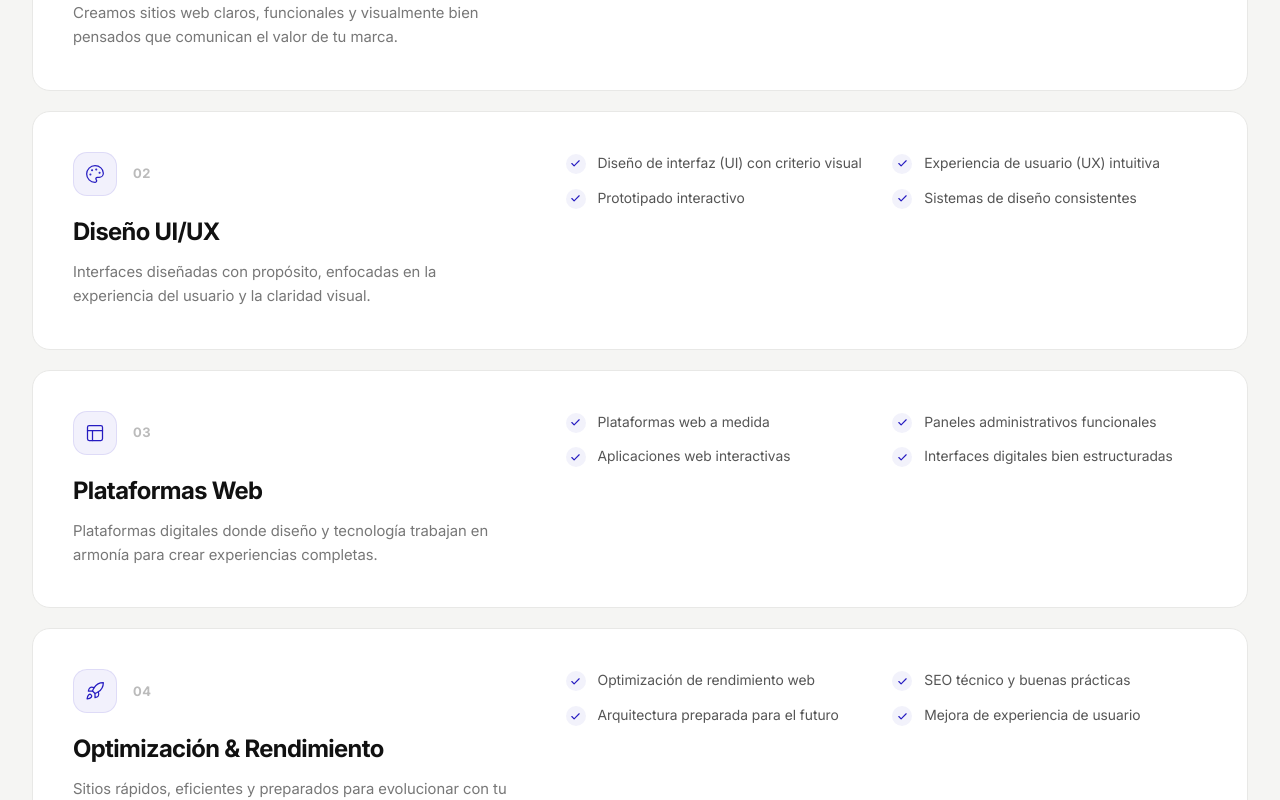
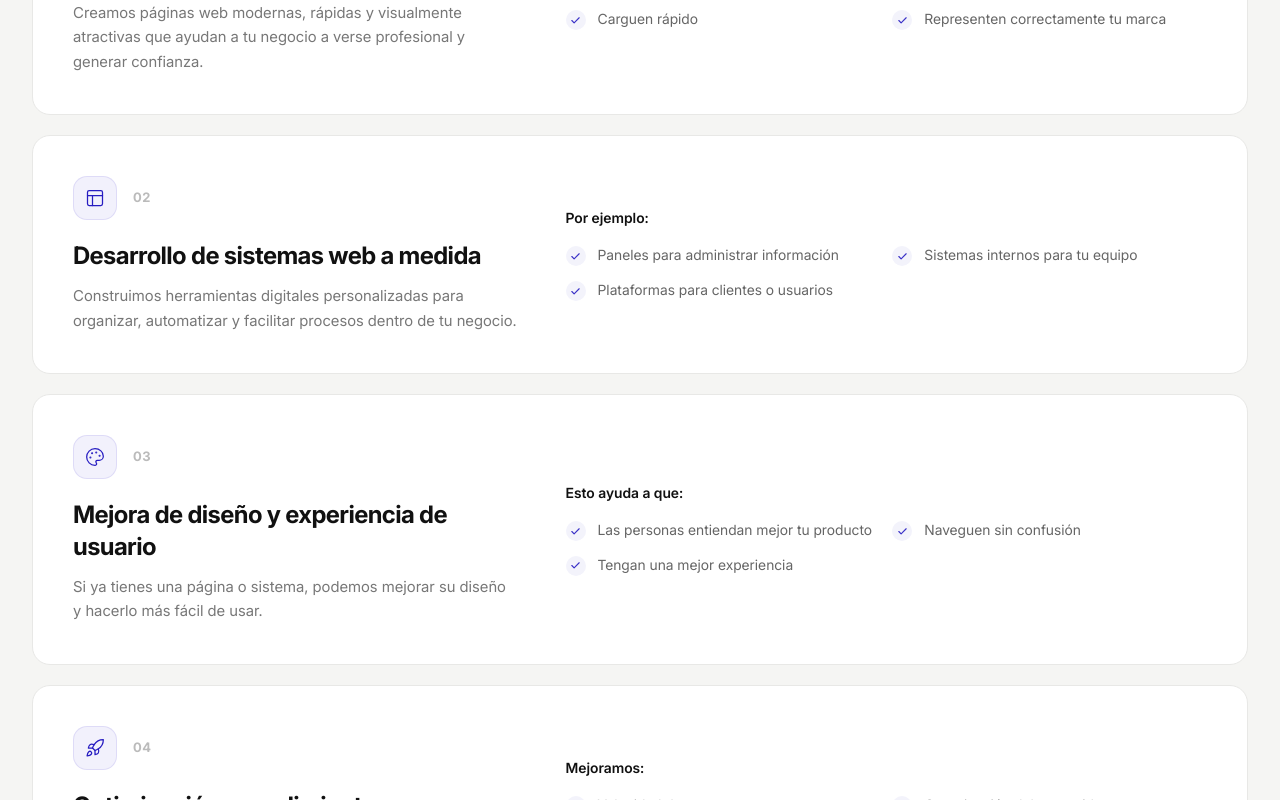
Before and after one commit to kirianL/SorinLabs, a Next.js app: page /servicios in a window 1280 px wide. Shown: the part 600-1400 px from the top of the page. Built offline with nearby package versions, Linux system fonts and the light colour scheme.

Commit message:
feat(nosotros): integrate new essence section, improve structure, replace emojis with icons

```diff
--- a/src/app/nosotros/page.tsx
+++ b/src/app/nosotros/page.tsx
@@ -1,32 +1,19 @@
 "use client";
 
 import { motion } from "motion/react";
-import { Sparkles, Target, Lightbulb } from "lucide-react";
 import Image from "next/image";
-
-const principles = [
-  {
-    icon: Sparkles,
-    num: "01",
-    title: "Experiencia primero",
-    description:
-      "Diseñamos pensando en cómo las personas interactúan con el producto. Cada decisión parte de la experiencia del usuario.",
-  },
-  {
-    icon: Target,
-    num: "02",
-    title: "Diseño con intención",
-    description:
-      "Cada espacio, cada interacción y cada transición tiene un propósito claro. Nada es accidental.",
-  },
-  {
-    icon: Lightbulb,
-    num: "03",
-    title: "Tecnología moderna",
-    description:
-      "Utilizamos herramientas actuales para crear sitios rápidos, eficientes y preparados para evolucionar con tu negocio.",
-  },
-];
+import {
+  Rocket,
+  Diamond,
+  Brain,
+  Code2,
+  Palette,
+  MousePointer2,
+  Zap,
+  ShieldCheck,
+  Eye,
+  Settings
+} from "lucide-react";
 
 const values = [
   { value: "2024", label: "Fundado en" },
@@ -53,7 +40,7 @@ export default function AboutPage() {
   return (
     <div className="min-h-[100svh] bg-[#0a0a0f]">
       {/* Hero */}
-      <section className="relative pt-36 pb-20 lg:pb-28">
+      <section className="relative pt-36 pb-20 lg:pb-32">
         <div
           className="absolute inset-0 z-0 opacity-40"
           style={{
@@ -75,17 +62,77 @@ export default function AboutPage() {
             initial={{ opacity: 0, y: 16 }}
             animate={{ opacity: 1, y: 0 }}
             transition={{ delay: 0.1, duration: 0.6 }}
-            className="mt-6 max-w-xl text-base text-white/35 leading-relaxed"
+            className="mt-6 max-w-xl text-lg text-white/50 leading-relaxed font-medium"
           >
-            Sorin Labs nace en Costa Rica con la idea de crear experiencias web
-            donde el diseño y la tecnología trabajen juntos de forma
-            intencional.
+            Sorin Labs es un laboratorio digital enfocado en crear páginas web y sistemas donde la calidad técnica y el diseño bien cuidado trabajan juntos.
           </motion.p>
         </div>
       </section>
 
+      {/* Esencia */}
+      <section className="bg-[#f5f5f3] pt-24 pb-16 lg:pt-32 lg:pb-24 rounded-t-[2.5rem] mt-[-3rem] relative z-20">
+        <div className="mx-auto max-w-4xl px-5 sm:px-8 text-center text-[#111]">
+          <motion.h2
+            initial={{ opacity: 0, y: 24 }}
+            whileInView={{ opacity: 1, y: 0 }}
+            viewport={{ once: true }}
+            transition={{ duration: 0.6 }}
+            className="text-2xl sm:text-3xl lg:text-4xl font-bold tracking-tight leading-[1.2] mb-8"
+          >
+            Nacemos en Costa Rica con la idea de hacer las cosas diferente: no solo desarrollar por desarrollar, sino construir productos digitales que se vean bien, funcionen correctamente y ofrezcan una experiencia clara para las personas.
+          </motion.h2>
+
+          <motion.p
+            initial={{ opacity: 0, y: 24 }}
+            whileInView={{ opacity: 1, y: 0 }}
+            viewport={{ once: true }}
+            transition={{ delay: 0.1, duration: 0.6 }}
+            className="text-lg sm:text-xl text-[#666] leading-relaxed mb-12 max-w-2xl mx-auto"
+          >
+            Creemos que una buena página web no se trata solo de diseño ni solo de programación. <span className="font-semibold text-[#111]">Se trata de cómo ambas cosas se combinan.</span>
+            <br/><br/>
+            Por eso, en cada proyecto cuidamos:
+          </motion.p>
+
+          <motion.div
+            variants={containerVariants}
+            initial="hidden"
+            whileInView="visible"
+            viewport={{ once: true }}
+            className="grid grid-cols-1 sm:grid-cols-3 gap-6 text-left max-w-3xl mx-auto mb-16"
+          >
+            <motion.div variants={itemVariants} className="p-8 bg-white rounded-3xl border border-[#e8e8e6] flex flex-col items-center text-center transition-shadow hover:shadow-lg">
+              <Eye className="text-[#261cc1] mb-5" size={32} strokeWidth={1.5} />
+              <p className="font-bold text-lg">cómo se ve</p>
+            </motion.div>
+            <motion.div variants={itemVariants} className="p-8 bg-white rounded-3xl border border-[#e8e8e6] flex flex-col items-center text-center transition-shadow hover:shadow-lg">
+              <MousePointer2 className="text-[#261cc1] mb-5" size={32} strokeWidth={1.5} />
+              <p className="font-bold text-lg">cómo se usa</p>
+            </motion.div>
+            <motion.div variants={itemVariants} className="p-8 bg-white rounded-3xl border border-[#e8e8e6] flex flex-col items-center text-center transition-shadow hover:shadow-lg">
+              <Settings className="text-[#261cc1] mb-5" size={32} strokeWidth={1.5} />
+              <p className="font-bold text-lg">y cómo funciona</p>
+            </motion.div>
+          </motion.div>
+
+          <motion.div
+            initial={{ opacity: 0, y: 24 }}
+            whileInView={{ opacity: 1, y: 0 }}
+            viewport={{ once: true }}
+            transition={{ delay: 0.3, duration: 0.6 }}
+          >
+            <p className="text-[17px] text-[#555] leading-relaxed max-w-2xl mx-auto mb-6">
+              Trabajamos con un enfoque donde cada detalle importa, desde la estructura interna hasta la experiencia final del usuario.
+            </p>
+            <p className="text-xl font-semibold text-[#261cc1] leading-relaxed max-w-2xl mx-auto">
+              Nuestro objetivo es crear soluciones digitales que no solo cumplan, sino que realmente aporten valor a quienes las utilizan.
+            </p>
+          </motion.div>
+        </div>
+      </section>
+
       {/* Stats bar */}
-      <section className="bg-[#f5f5f3] py-12">
+      <section className="bg-[#f5f5f3] pb-16">
         <div className="mx-auto max-w-7xl px-5 sm:px-8">
           <motion.div
             variants={containerVariants}
@@ -174,85 +221,144 @@ export default function AboutPage() {
         </div>
       </section>
 
-      {/* Story */}
-      <section className="py-24 lg:py-32 bg-[#f5f5f3]">
+      {/* Misión y Visión */}
+      <section className="py-24 lg:py-32 bg-white">
         <div className="mx-auto max-w-7xl px-5 sm:px-8">
-          <div className="grid grid-cols-1 lg:grid-cols-2 gap-12 lg:gap-20">
+          <div className="grid grid-cols-1 md:grid-cols-2 gap-12 lg:gap-20">
+            {/* Misión */}
+            <motion.div
+              initial={{ opacity: 0, y: 24 }}
+              whileInView={{ opacity: 1, y: 0 }}
+              viewport={{ once: true }}
+              transition={{ duration: 0.6 }}
+              className="p-8 lg:p-10 bg-[#f5f5f3] rounded-3xl border border-[#e8e8e6]"
+            >
+              <h2 className="text-2xl sm:text-3xl font-bold tracking-tight text-[#111] leading-[1.1] mb-6">
+                Misión
+              </h2>
+              <p className="text-[16px] text-[#666] leading-relaxed">
+                Desarrollar sitios web y sistemas digitales con altos estándares de calidad técnica, cuidando cada detalle del diseño y la experiencia del usuario, utilizando tecnologías modernas que permitan crear productos eficientes, claros y preparados para evolucionar.
+              </p>
+            </motion.div>
+
+            {/* Visión */}
+            <motion.div
+              initial={{ opacity: 0, y: 24 }}
+              whileInView={{ opacity: 1, y: 0 }}
+              viewport={{ once: true }}
+              transition={{ delay: 0.1, duration: 0.6 }}
+              className="p-8 lg:p-10 bg-[#111] rounded-3xl border border-[#222]"
+            >
+              <div className="flex items-center gap-3 mb-6">
+                <Rocket className="text-white" size={28} strokeWidth={1.5} />
+                <h2 className="text-2xl sm:text-3xl font-bold tracking-tight text-white leading-[1.1]">
+                  Visión
+                </h2>
+              </div>
+              <p className="text-[16px] text-white/70 leading-relaxed">
+                Ser un estudio digital reconocido por la calidad de sus desarrollos y el cuidado en el diseño, creando productos donde la ingeniería y la experiencia del usuario se integran de forma natural.
+              </p>
+            </motion.div>
+          </div>
+        </div>
+      </section>
+
+      {/* Propuesta de Valor & Filosofía */}
+      <section className="py-24 lg:py-32 bg-[#0a0a0f] text-white">
+        <div className="mx-auto max-w-7xl px-5 sm:px-8">
+          <div className="grid grid-cols-1 lg:grid-cols-2 gap-16 lg:gap-24">
+            {/* Propuesta de valor */}
             <motion.div
               initial={{ opacity: 0, y: 24 }}
               whileInView={{ opacity: 1, y: 0 }}
               viewport={{ once: true }}
               transition={{ duration: 0.6 }}
             >
-              <h2 className="text-3xl sm:text-4xl font-bold tracking-tight text-[#111] leading-[1.1] mb-8">
-                Nuestra Historia
-              </h2>
-              <div className="space-y-5 text-[15px] text-[#666] leading-relaxed">
+              <div className="flex items-center gap-4 mb-8">
+                <Diamond className="text-white" size={32} strokeWidth={1.5} />
+                <h2 className="text-3xl sm:text-4xl font-bold tracking-tight leading-[1.1]">
+                  Propuesta de valor
+                </h2>
+              </div>
+
+              <div className="space-y-6 text-[16px] text-white/70 leading-relaxed">
                 <p>
-                  En muchos proyectos digitales el diseño y el desarrollo se
-                  tratan como procesos separados, lo que termina generando
-                  productos poco coherentes o difíciles de usar.
+                  En <span className="text-white font-semibold">Sorin Labs</span> creemos que un buen producto digital no es solo código ni solo diseño.
                 </p>
-                <p className="text-[#111] font-semibold text-lg">
-                  Sorin Labs surge para hacer las cosas de manera diferente.
+                <p className="text-xl font-medium text-white">
+                  Es la combinación de ambos.
                 </p>
-                <p>
-                  Cada proyecto comienza con una pregunta simple: ¿cómo debería
-                  sentirse la experiencia para la persona que va a usar este
-                  producto?
-                </p>
-                <p>
-                  A partir de esa idea se construyen sitios web y plataformas
-                  donde la estética, la estructura y la tecnología trabajan en
-                  conjunto para crear experiencias digitales claras, modernas y
-                  funcionales.
-                </p>
-                <p>
-                  Desde Costa Rica, Sorin Labs busca colaborar con empresas y
-                  proyectos que valoran el diseño bien pensado y la importancia
-                  de ofrecer una buena experiencia digital.
-                </p>
+                <p>Por eso cada proyecto se construye con:</p>
+
+                <ul className="space-y-4 mt-8">
+                  {[
+                    { icon: Code2, text: "Código limpio, estructurado y mantenible" },
+                    { icon: Palette, text: "Diseño cuidado en cada detalle" },
+                    { icon: Brain, text: "Experiencia de usuario clara e intuitiva" },
+                    { icon: Zap, text: "Tecnologías modernas y eficientes" },
+                    { icon: ShieldCheck, text: "Enfoque en calidad y rendimiento" }
+                  ].map((item, i) => (
+                    <motion.li
+                      key={i}
+                      initial={{ opacity: 0, x: -10 }}
+                      whileInView={{ opacity: 1, x: 0 }}
+                      viewport={{ once: true }}
+                      transition={{ delay: 0.2 + (i * 0.1), duration: 0.5 }}
+                      className="flex items-center gap-4"
+                    >
+                      <item.icon className="text-[#261cc1] shrink-0" size={20} strokeWidth={2} />
+                      <span className="text-white/90 font-medium">{item.text}</span>
+                    </motion.li>
+                  ))}
+                </ul>
+
+                <div className="pt-8 border-t border-white/10 mt-8">
+                  <p className="text-white font-semibold">No desarrollamos rápido por desarrollar.</p>
+                  <p className="text-[#261cc1] font-bold text-lg mt-1">Desarrollamos bien, desde la base.</p>
+                </div>
               </div>
             </motion.div>
 
-            {/* Principles */}
+            {/* Filosofía */}
             <motion.div
-              variants={containerVariants}
-              initial="hidden"
-              whileInView="visible"
+              initial={{ opacity: 0, y: 24 }}
+              whileInView={{ opacity: 1, y: 0 }}
               viewport={{ once: true }}
-              className="flex flex-col gap-4"
+              transition={{ delay: 0.2, duration: 0.6 }}
+              className="lg:pt-2"
             >
-              {principles.map((p) => (
-                <motion.div
-                  key={p.num}
-                  variants={itemVariants}
-                  whileHover={{
-                    y: -3,
-                    borderColor: "rgba(38,28,193,0.2)",
-                    transition: { duration: 0.25 },
-                  }}
-                  className="rounded-2xl border border-[#e8e8e6] bg-white p-6 lg:p-8 transition-shadow duration-300 hover:shadow-[0_8px_40px_rgba(38,28,193,0.06)]"
-                >
-                  <div className="flex items-start gap-5">
-                    <div className="flex h-11 w-11 shrink-0 items-center justify-center rounded-xl bg-[#261cc1]/[0.06] border border-[#261cc1]/10">
-                      <p.icon
-                        size={20}
-                        strokeWidth={1.5}
-                        className="text-[#261cc1]"
-                      />
-                    </div>
-                    <div>
-                      <h3 className="text-lg font-bold text-[#111] mb-1.5">
-                        {p.title}
-                      </h3>
-                      <p className="text-[14px] text-[#777] leading-relaxed">
-                        {p.description}
-                      </p>
-                    </div>
-                  </div>
-                </motion.div>
-              ))}
+              <div className="flex items-center gap-4 mb-8">
+                <Brain className="text-white" size={32} strokeWidth={1.5} />
+                <h2 className="text-3xl sm:text-4xl font-bold tracking-tight leading-[1.1]">
+                  Filosofía
+                </h2>
+              </div>
+
+              <div className="space-y-6 text-[16px] text-white/70 leading-relaxed p-8 rounded-3xl bg-white/[0.03] border border-white/[0.08]">
+                <p className="text-lg text-white font-medium">
+                  La programación no debe estar separada del diseño.
+                </p>
+                <p className="text-2xl font-bold text-[#261cc1]">
+                  Deben trabajar juntas.
+                </p>
+                <p className="pt-4">
+                  Porque cuando el código y el diseño están alineados:
+                </p>
+                <ul className="space-y-4 pt-2">
+                  <li className="flex items-center gap-3">
+                    <div className="w-1.5 h-1.5 rounded-full bg-[#261cc1]" />
+                    <span className="text-white">la experiencia mejora</span>
+                  </li>
+                  <li className="flex items-center gap-3">
+                    <div className="w-1.5 h-1.5 rounded-full bg-[#261cc1]" />
+                    <span className="text-white">el producto se siente sólido</span>
+                  </li>
+                  <li className="flex items-center gap-3">
+                    <div className="w-1.5 h-1.5 rounded-full bg-[#261cc1]" />
+                    <span className="text-white font-semibold">y el resultado final es superior</span>
+                  </li>
+                </ul>
+              </div>
             </motion.div>
           </div>
         </div>
--- a/src/app/servicios/page.tsx
+++ b/src/app/servicios/page.tsx
@@ -16,56 +16,57 @@ const services = [
     id: "sitios-web",
     icon: Globe,
     num: "01",
-    title: "Sitios Web Modernos",
+    title: "Diseño y desarrollo de páginas web",
     description:
-      "Creamos sitios web claros, funcionales y visualmente bien pensados que comunican el valor de tu marca.",
+      "Creamos páginas web modernas, rápidas y visualmente atractivas que ayudan a tu negocio a verse profesional y generar confianza.",
+    detailsLabel: "Nos enfocamos en que:",
     details: [
-      "Sitios web corporativos premium",
-      "Landing pages de alto impacto",
-      "Rediseño de sitios existentes",
-      "Sitios optimizados para conversión",
+      "Se vean bien en cualquier dispositivo",
+      "Sean fáciles de usar",
+      "Carguen rápido",
+      "Representen correctamente tu marca"
+    ],
+  },
+  {
+    id: "plataformas",
+    icon: Layout,
+    num: "02",
+    title: "Desarrollo de sistemas web a medida",
+    description:
+      "Construimos herramientas digitales personalizadas para organizar, automatizar y facilitar procesos dentro de tu negocio.",
+    detailsLabel: "Por ejemplo:",
+    details: [
+      "Paneles para administrar información",
+      "Sistemas internos para tu equipo",
+      "Plataformas para clientes o usuarios"
     ],
   },
   {
     id: "diseno",
     icon: Palette,
-    num: "02",
-    title: "Diseño UI/UX",
+    num: "03",
+    title: "Mejora de diseño y experiencia de usuario",
     description:
-      "Interfaces diseñadas con propósito, enfocadas en la experiencia del usuario y la claridad visual.",
+      "Si ya tienes una página o sistema, podemos mejorar su diseño y hacerlo más fácil de usar.",
+    detailsLabel: "Esto ayuda a que:",
     details: [
-      "Diseño de interfaz (UI) con criterio visual",
-      "Experiencia de usuario (UX) intuitiva",
-      "Prototipado interactivo",
-      "Sistemas de diseño consistentes",
-    ],
-  },
-  {
-    id: "plataformas",
-    icon: Layout,
-    num: "03",
-    title: "Plataformas Web",
-    description:
-      "Plataformas digitales donde diseño y tecnología trabajan en armonía para crear experiencias completas.",
-    details: [
-      "Plataformas web a medida",
-      "Paneles administrativos funcionales",
-      "Aplicaciones web interactivas",
-      "Interfaces digitales bien estructuradas",
+      "Las personas entiendan mejor tu producto",
+      "Naveguen sin confusión",
+      "Tengan una mejor experiencia"
     ],
   },
   {
     id: "rendimiento",
     icon: Rocket,
     num: "04",
-    title: "Optimización & Rendimiento",
+    title: "Optimización y rendimiento",
     description:
-      "Sitios rápidos, eficientes y preparados para evolucionar con tu negocio.",
+      "Hacemos que tu sitio web o sistema funcione mejor, para que todo sea más rápido y eficiente.",
+    detailsLabel: "Mejoramos:",
     details: [
-      "Optimización de rendimiento web",
-      "SEO técnico y buenas prácticas",
-      "Arquitectura preparada para el futuro",
-      "Mejora de experiencia de usuario",
+      "Velocidad de carga",
+      "Organización del contenido",
+      "Fluidez de la navegación"
     ],
   },
 ];
@@ -143,7 +144,7 @@ export default function ServicesPage() {
               >
                 <div className="grid grid-cols-1 lg:grid-cols-12 gap-8 lg:gap-12">
                   {/* Left */}
-                  <div className="lg:col-span-5">
+                  <div className="lg:col-span-5 flex flex-col justify-center">
                     <div className="flex items-center gap-4 mb-5">
                       <div className="flex h-11 w-11 items-center justify-center rounded-xl bg-[#261cc1]/[0.06] border border-[#261cc1]/10">
                         <service.icon
@@ -165,8 +166,13 @@ export default function ServicesPage() {
                   </div>
 
                   {/* Right: checklist */}
-                  <div className="lg:col-span-7">
-                    <ul className="grid grid-cols-1 md:grid-cols-2 gap-3">
+                  <div className="lg:col-span-7 flex flex-col justify-center">
+                    {service.detailsLabel && (
+                      <p className="text-[14px] font-semibold text-[#111] mb-4">
+                        {service.detailsLabel}
+                      </p>
+                    )}
+                    <ul className="grid grid-cols-1 md:grid-cols-2 gap-3 opacity-90">
                       {service.details.map((detail) => (
                         <li key={detail} className="flex items-start gap-3">
                           <span className="flex h-5 w-5 shrink-0 items-center justify-center rounded-full bg-[#261cc1]/[0.06] mt-0.5">
--- a/src/components/sections/services-highlight.tsx
+++ b/src/components/sections/services-highlight.tsx
@@ -7,37 +7,37 @@ import { motion } from "motion/react";
 const services = [
   {
     icon: Globe,
-    title: "Sitios Web Modernos",
+    title: "Diseño y desarrollo de páginas web",
     accent: "Diseño web pensado para personas",
     description:
-      "Sitios web para empresas, landing pages de alto impacto y rediseño de plataformas existentes con enfoque en claridad y funcionalidad.",
+      "Creamos páginas web modernas, rápidas y visualmente atractivas que ayudan a tu negocio a verse profesional y generar confianza.",
     href: "/servicios#sitios-web",
     color: "#261cc1",
   },
   {
+    icon: Layout,
+    title: "Desarrollo de sistemas web a medida",
+    accent: "Experiencias digitales completas",
+    description:
+      "Construimos herramientas digitales personalizadas para organizar, automatizar y facilitar procesos dentro de tu negocio.",
+    href: "/servicios#plataformas",
+    color: "#261cc1",
+  },
+  {
     icon: Palette,
-    title: "Diseño UI/UX",
+    title: "Mejora de diseño y experiencia de usuario",
     accent: "Interfaces con propósito",
     description:
-      "Diseño visual bien pensado, estructura intuitiva y experiencias de usuario claras que hacen que cada interacción tenga sentido.",
+      "Si ya tienes una página o sistema, podemos mejorar su diseño y hacerlo más fácil de usar.",
     href: "/servicios#diseno",
     color: "#261cc1",
   },
   {
-    icon: Layout,
-    title: "Plataformas Web",
-    accent: "Experiencias digitales completas",
-    description:
-      "Plataformas web funcionales, paneles administrativos y aplicaciones donde el diseño y la tecnología trabajan en armonía.",
-    href: "/servicios#plataformas",
-    color: "#261cc1",
-  },
-  {
     icon: Rocket,
-    title: "Optimización & Rendimiento",
+    title: "Optimización y rendimiento",
     accent: "Rápido, eficiente, preparado",
     description:
-      "Rendimiento rápido, arquitectura moderna y optimización de experiencia de usuario para sitios que evolucionan con tu negocio.",
+      "Hacemos que tu sitio web o sistema funcione mejor, mejorando la velocidad de carga, organización y fluidez para que todo sea eficiente.",
     href: "/servicios#rendimiento",
     color: "#261cc1",
   },
```
